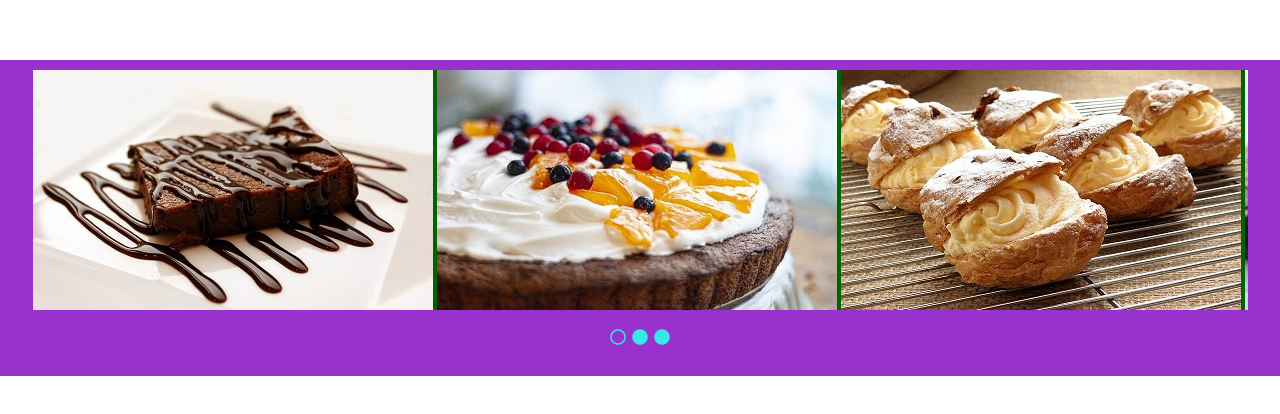
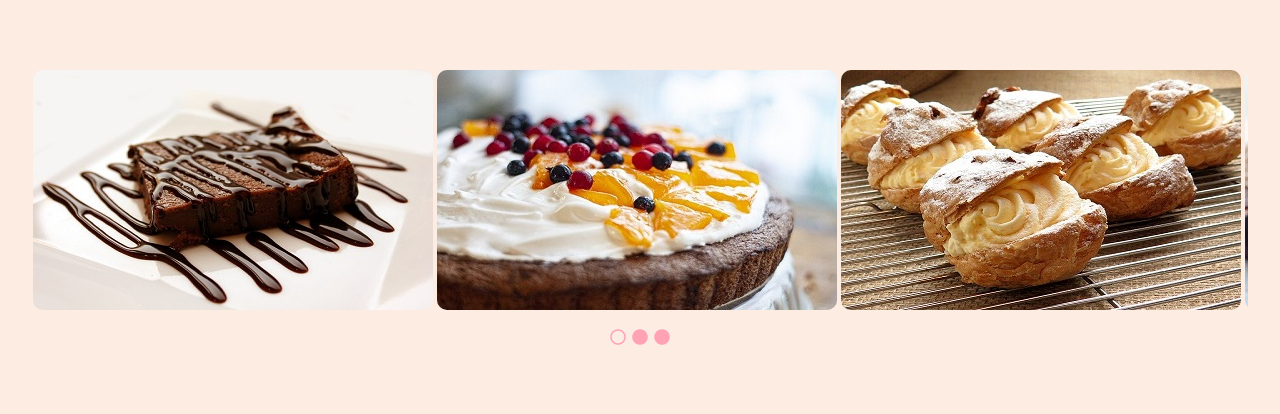
Before and after one commit to So-EunPark/ita.carousel, a plain HTML site: page index.html in a window 1280 px wide. Shown: the part 148-562 px from the top of the page. Drawn offline with Linux system fonts and the light colour scheme.

Commit message:
Update style.css

```diff
--- a/style.css
+++ b/style.css
@@ -1,12 +1,11 @@
 body {
   padding: 200px 100px;
+  background-color: #fdece2;
 }
 .container {
-  background-color: antiquewhite;
   display: flex;
   justify-content: center;
   align-items: center;
-  /* margin: 300px 0; */
 }
 
 ul {
@@ -16,38 +15,32 @@ ul {
 /* ============CAROUSEL========== */
 .carousel {
   position: relative;
-  background-color: darkorchid;
-  /* width: 1270px; */
   padding: 10px 40px;
 }
 
 .carousel > .box {
   overflow: hidden;
   width: 1215px;
-  background-color: darkgray;
 }
 
 .carousel > .box > ul {
-  border: darksalmon;
   padding: 0;
   margin: 0;
   width: 9999px;
   height: 240px;
   transition: margin-left 250ms;
-  background-color: darkgreen;
 }
 .carousel > .box > ul > li {
   display: inline-block;
   padding: 0;
   margin: 0px;
-  /* margin: 0 10px; */
-  background-color: darkkhaki;
 }
 
 .carousel img {
   display: block;
   margin: 0;
   padding: 0;
+  border-radius: 10px;
 }
 
 /* ==============BUTTON=================== */
@@ -60,6 +53,6 @@ ul {
 }
 
 .button > ul > li {
-  color: rgb(53, 231, 231);
+  color: #ffa2b4;
   margin: 3px;
 }
```
